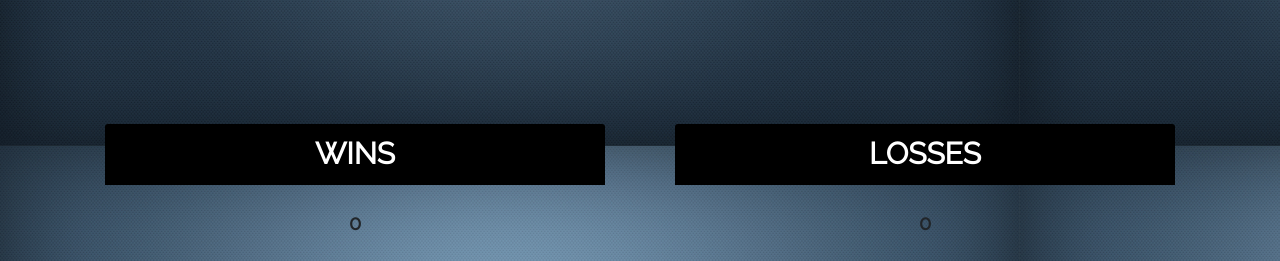
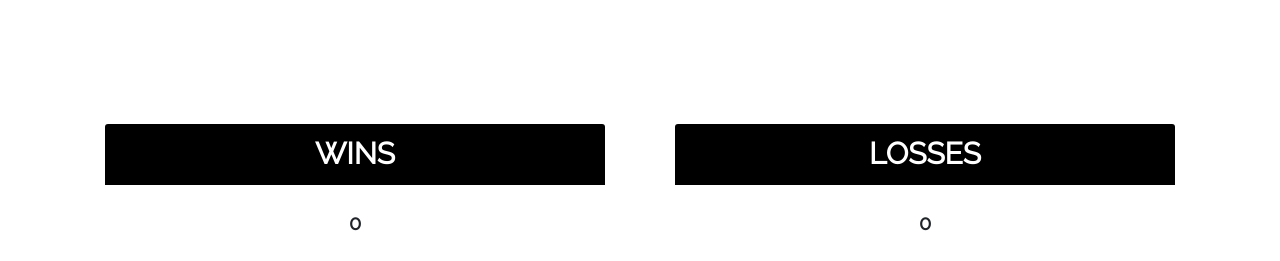
Before and after one commit to jasonfleming1/Psychic-Game, a plain HTML site: page index.html in a window 1280 px wide. Shown: the part 614-875 px from the top of the page. Drawn offline with nearby package versions, Linux system fonts and the light colour scheme.

Commit message:
final again

```diff
--- a/assets/css/style.css
+++ b/assets/css/style.css
@@ -4,7 +4,6 @@
         font-family: 'Raleway', sans-serif;
         text-align: center;
         line-height: 36px;
-        background: url(/../Psychic-Game/assets/images/blurry.gif) !important;
     }
 
 /* jumbotron styles */
```
